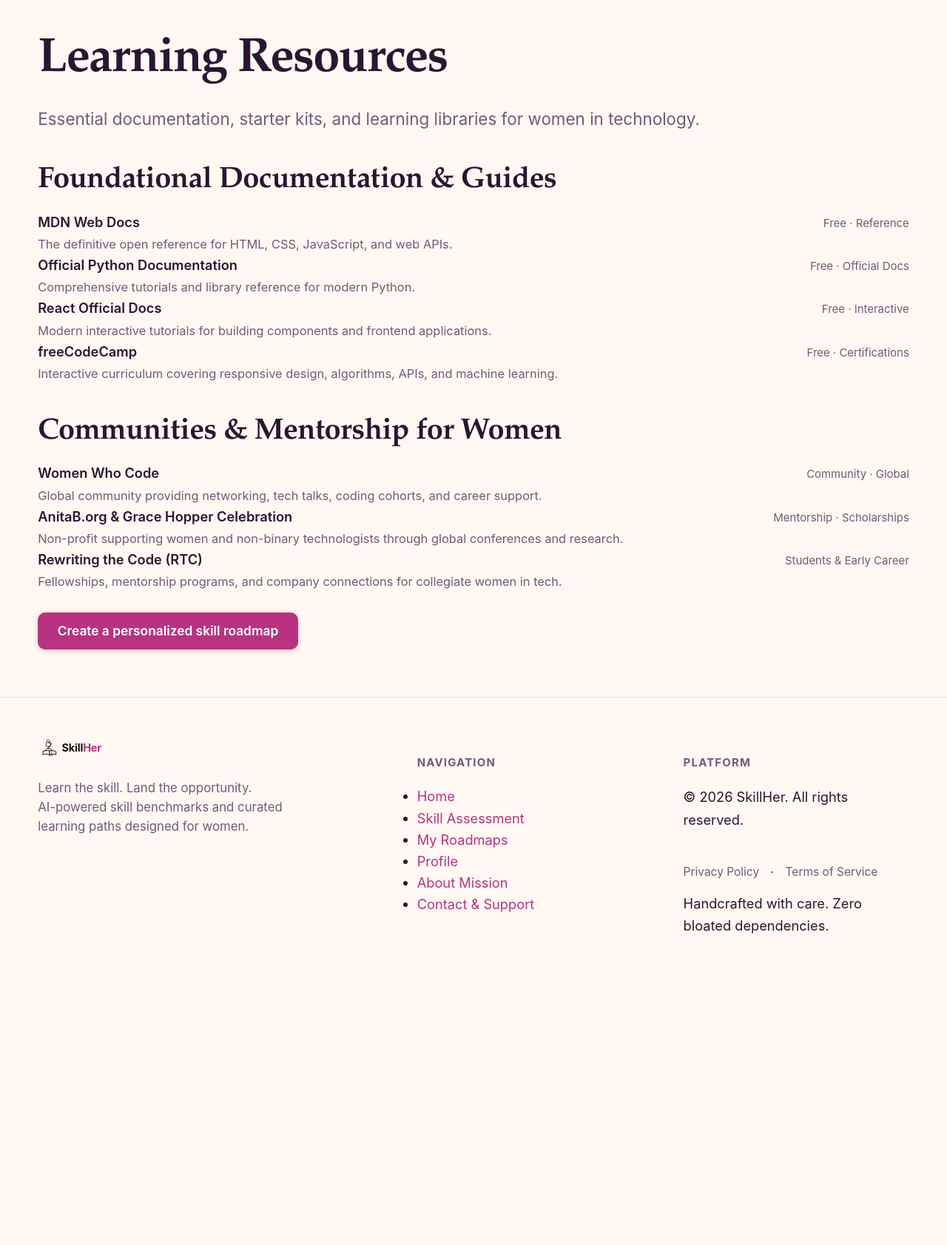
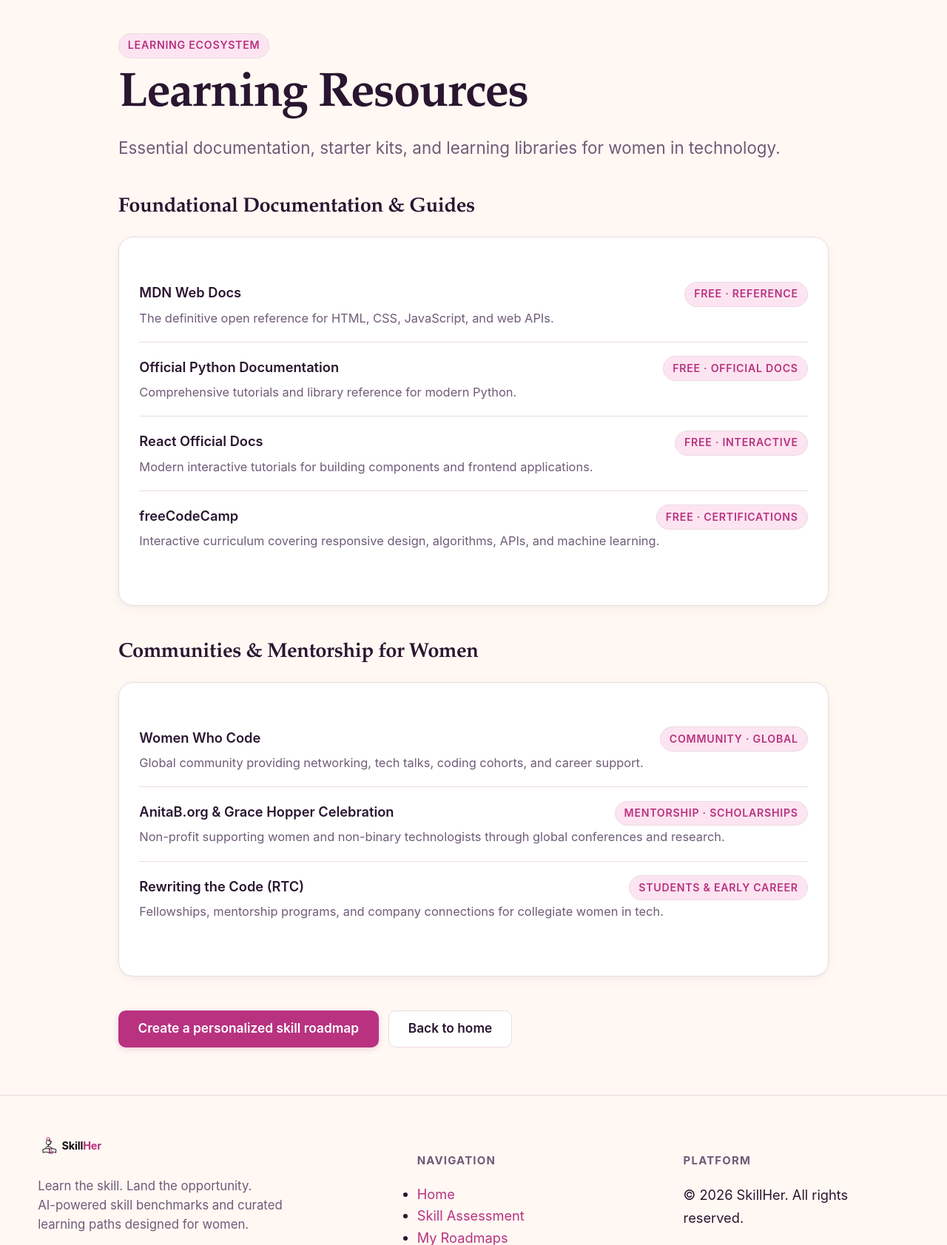
Before and after one commit to varun05126/llm_working, a Django app: page /resources/ in a window 1280 px wide. Shown: the part 76-1759 px from the top of the page at 74% size. Before the commit the page ends 1338 px from the top, so only its background shows below. Run offline with Django 5.2, Linux system fonts and the light colour scheme; the visitor is signed in with stand-in values (Sample User, id 1).

Commit message:
style(templates): restyle curated resources with soft cards and tags

```diff
--- a/templates/recommender/resources.html
+++ b/templates/recommender/resources.html
@@ -3,67 +3,75 @@
 {% block title %}Curated Resources{% endblock %}
 
 {% block content %}
-<h1>Learning Resources</h1>
-<p class="lead">Essential documentation, starter kits, and learning libraries for women in technology.</p>
+<div style="max-width: 960px; margin: 0 auto;">
+  <span class="badge" style="margin-bottom: 0.75rem;">Learning Ecosystem</span>
+  <h1 style="margin-bottom: 0.75rem;">Learning Resources</h1>
+  <p class="lead" style="margin-bottom: 2.5rem;">Essential documentation, starter kits, and learning libraries for women in technology.</p>
 
-<h2>Foundational Documentation &amp; Guides</h2>
-<ul class="plain-list">
-  <li>
+  <h2 style="font-size: 1.5rem; margin-bottom: 1.25rem;">Foundational Documentation &amp; Guides</h2>
+  <div class="card" style="padding: 1.5rem; margin-bottom: 2.5rem;">
+    <ul class="plain-list" style="border: none;">
+      <li style="padding: 1rem 0; border-bottom: 1px solid var(--border);">
         <div class="resource-row">
           <a href="https://developer.mozilla.org/" target="_blank" rel="noopener noreferrer" class="resource-title">MDN Web Docs</a>
-      <span class="resource-meta">Free · Reference</span>
+          <span class="badge">Free · Reference</span>
         </div>
         <span class="resource-desc">The definitive open reference for HTML, CSS, JavaScript, and web APIs.</span>
       </li>
-  <li>
+      <li style="padding: 1rem 0; border-bottom: 1px solid var(--border);">
         <div class="resource-row">
           <a href="https://docs.python.org/3/" target="_blank" rel="noopener noreferrer" class="resource-title">Official Python Documentation</a>
-      <span class="resource-meta">Free · Official Docs</span>
+          <span class="badge">Free · Official Docs</span>
         </div>
         <span class="resource-desc">Comprehensive tutorials and library reference for modern Python.</span>
       </li>
-  <li>
+      <li style="padding: 1rem 0; border-bottom: 1px solid var(--border);">
         <div class="resource-row">
           <a href="https://react.dev/" target="_blank" rel="noopener noreferrer" class="resource-title">React Official Docs</a>
-      <span class="resource-meta">Free · Interactive</span>
+          <span class="badge">Free · Interactive</span>
         </div>
         <span class="resource-desc">Modern interactive tutorials for building components and frontend applications.</span>
       </li>
-  <li>
+      <li style="padding: 1rem 0; border-bottom: none;">
         <div class="resource-row">
           <a href="https://www.freecodecamp.org/" target="_blank" rel="noopener noreferrer" class="resource-title">freeCodeCamp</a>
-      <span class="resource-meta">Free · Certifications</span>
+          <span class="badge">Free · Certifications</span>
         </div>
         <span class="resource-desc">Interactive curriculum covering responsive design, algorithms, APIs, and machine learning.</span>
       </li>
     </ul>
+  </div>
 
-<h2>Communities &amp; Mentorship for Women</h2>
-<ul class="plain-list">
-  <li>
+  <h2 style="font-size: 1.5rem; margin-bottom: 1.25rem;">Communities &amp; Mentorship for Women</h2>
+  <div class="card" style="padding: 1.5rem; margin-bottom: 2.5rem;">
+    <ul class="plain-list" style="border: none;">
+      <li style="padding: 1rem 0; border-bottom: 1px solid var(--border);">
         <div class="resource-row">
           <a href="https://www.womenwhocode.com/" target="_blank" rel="noopener noreferrer" class="resource-title">Women Who Code</a>
-      <span class="resource-meta">Community · Global</span>
+          <span class="badge">Community · Global</span>
         </div>
         <span class="resource-desc">Global community providing networking, tech talks, coding cohorts, and career support.</span>
       </li>
-  <li>
+      <li style="padding: 1rem 0; border-bottom: 1px solid var(--border);">
         <div class="resource-row">
           <a href="https://anitab.org/" target="_blank" rel="noopener noreferrer" class="resource-title">AnitaB.org &amp; Grace Hopper Celebration</a>
-      <span class="resource-meta">Mentorship · Scholarships</span>
+          <span class="badge">Mentorship · Scholarships</span>
         </div>
         <span class="resource-desc">Non-profit supporting women and non-binary technologists through global conferences and research.</span>
       </li>
-  <li>
+      <li style="padding: 1rem 0; border-bottom: none;">
         <div class="resource-row">
           <a href="https://rewritingthecode.org/" target="_blank" rel="noopener noreferrer" class="resource-title">Rewriting the Code (RTC)</a>
-      <span class="resource-meta">Students &amp; Early Career</span>
+          <span class="badge">Students &amp; Early Career</span>
         </div>
         <span class="resource-desc">Fellowships, mentorship programs, and company connections for collegiate women in tech.</span>
       </li>
     </ul>
+  </div>
 
-<div class="btn-group">
+  <div class="btn-group" style="margin-top: 1rem;">
     <a href="{% url 'skill_assessment' %}" class="btn btn-primary">Create a personalized skill roadmap</a>
+    <a href="{% url 'home' %}" class="btn btn-secondary">Back to home</a>
+  </div>
 </div>
 {% endblock %}
```
Lines whose indentation alone changed are shown as unchanged.
